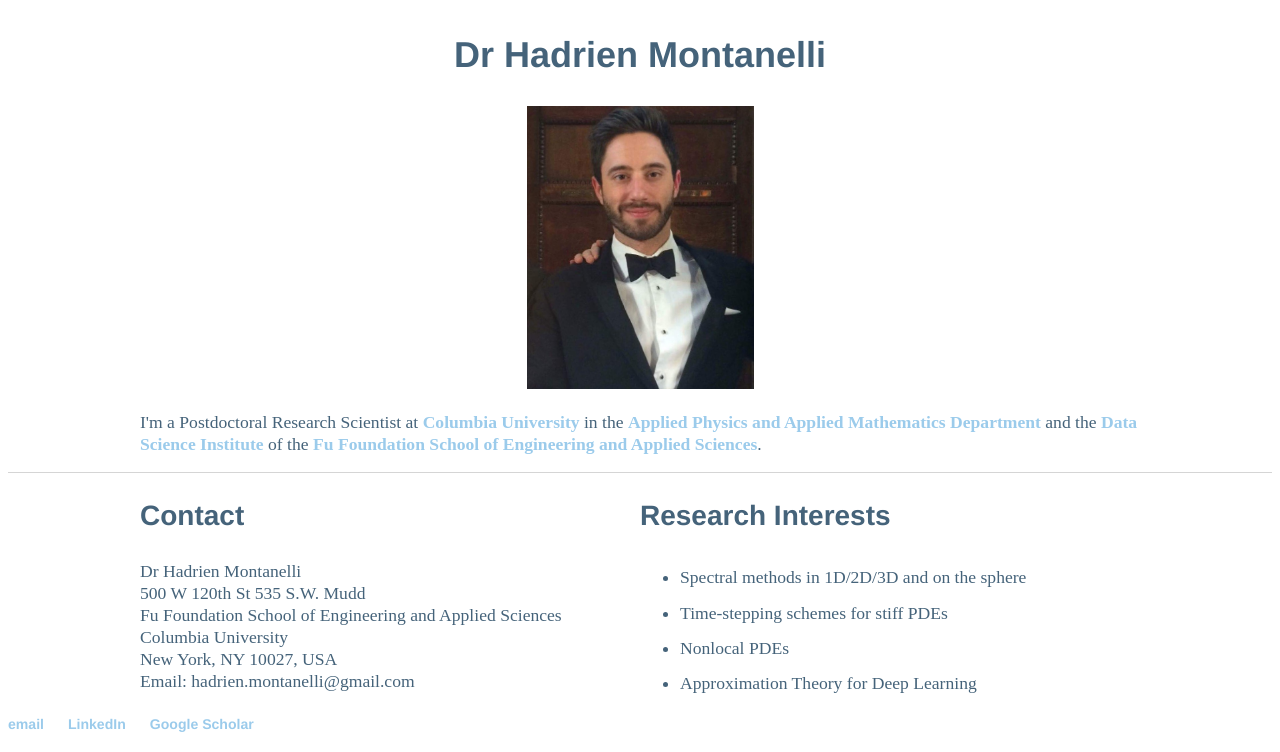
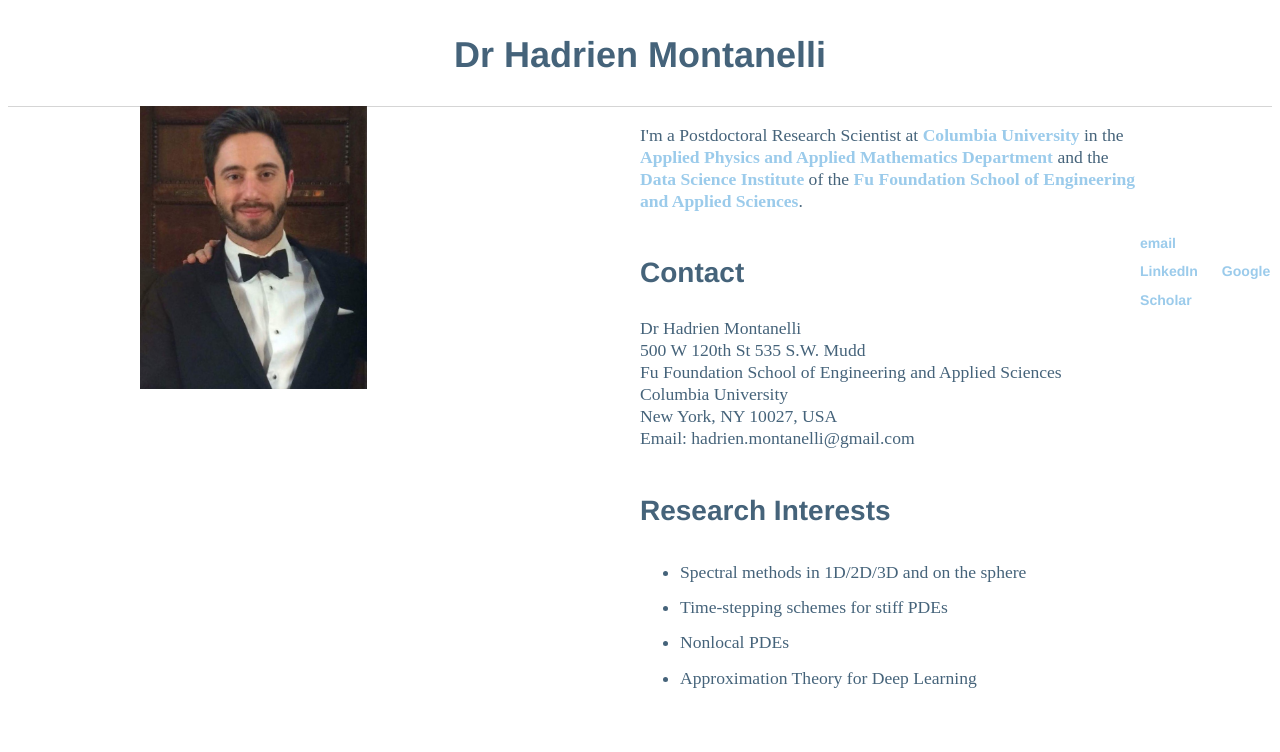
Before and after one commit to Hadrien-Montanelli/Hadrien-Montanelli.github.io, a Jekyll site: the page built from index.html, in a window 1280 px wide. Shown: the part 216-968 px from the top of the page. Built offline with Jekyll 4.4.1, drawn with Linux system fonts in a browser that asks for light colours; after the commit the page ends 929 px from its top, so only the background shows below that.

Commit message:
Update index.html

```diff
--- a/index.html
+++ b/index.html
@@ -7,15 +7,17 @@
   		<img src="columbia2.jpg" style="width:1200px;height:146px;">
 	</a>
 	<h2 style="text-align:center">Dr Hadrien Montanelli</h2>
-	<div style="text-align: center;">
+	<div style="float: left; width: 50%;">
 		<a href="http://hadrien-montanelli.github.io">
 			<img src="Hadrien_Montanelli.jpg" style="width:227px;height:283px;">
 		</a>
 	</div>
- 	<p>I'm a Postdoctoral Research Scientist at <a href="http://www.columbia.edu">Columbia University</a>
- 	in the <a href="http://apam.columbia.edu">Applied Physics and Applied Mathematics Department</a>
- 	and the <a href="http://datascience.columbia.edu">Data Science Institute</a> of the
-        <a href="http://engineering.columbia.edu">Fu Foundation School of Engineering and Applied Sciences</a>.
+	<div style="float: right; width: 50%;">
+		<p>I'm a Postdoctoral Research Scientist at <a href="http://www.columbia.edu">Columbia University</a>
+ 		in the <a href="http://apam.columbia.edu">Applied Physics and Applied Mathematics Department</a>
+ 		and the <a href="http://datascience.columbia.edu">Data Science Institute</a> of the
+        	<a href="http://engineering.columbia.edu">Fu Foundation School of Engineering and Applied Sciences</a>.
+	</div>
 	<div style="float: left; width: 50%;">
 		<h3>Contact</h3>
 		<p>Dr Hadrien Montanelli
```
